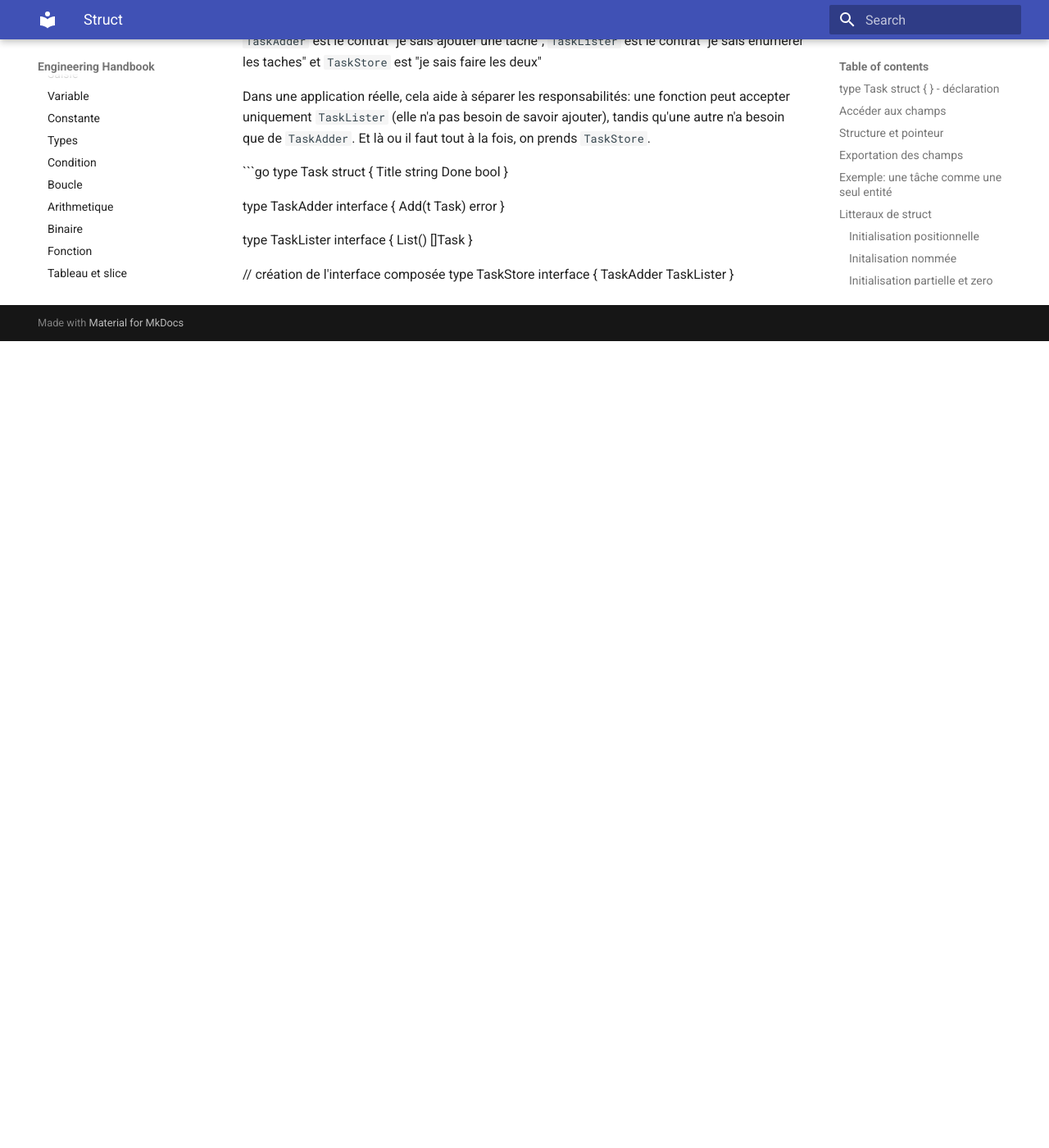
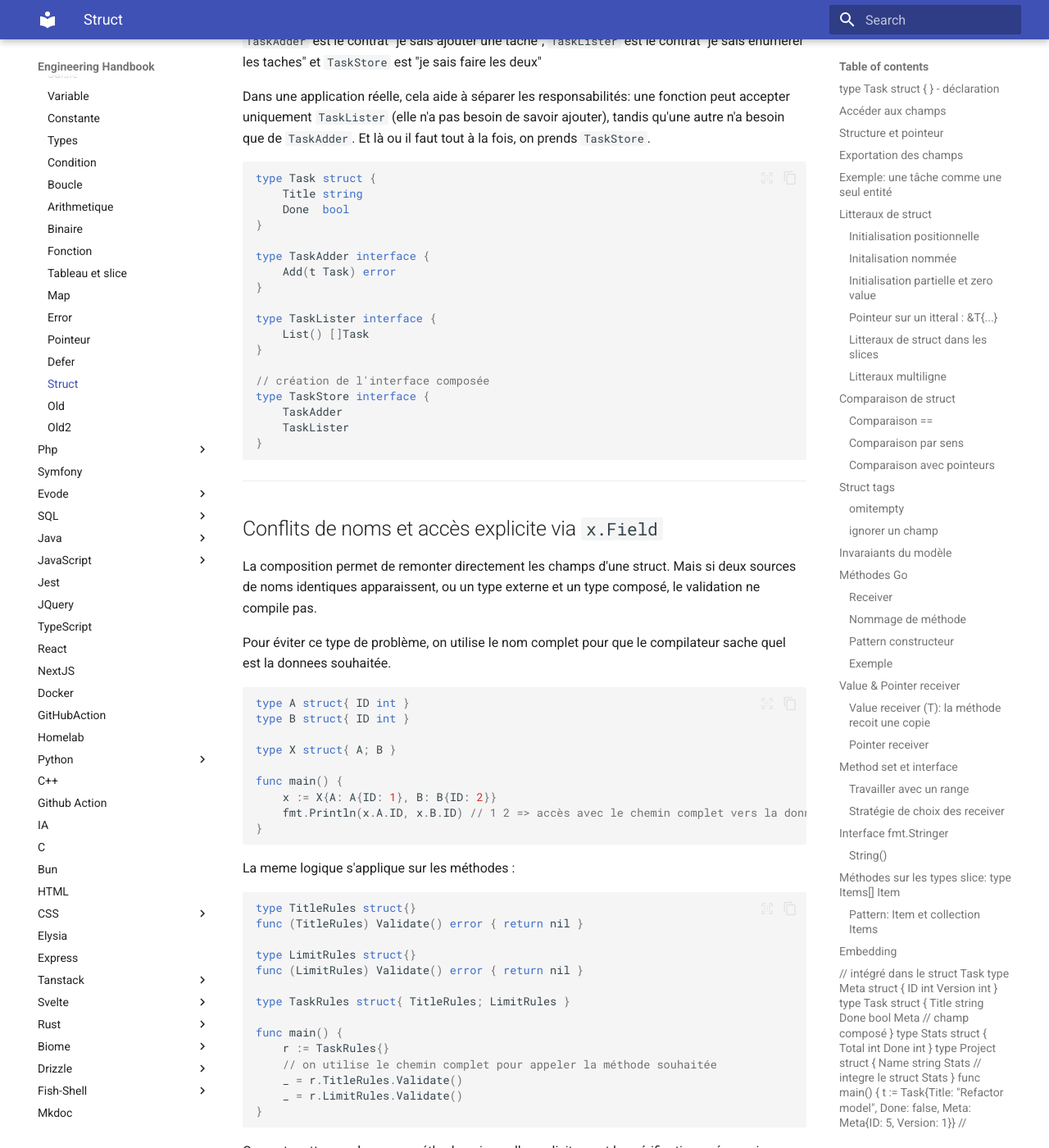
Before and after one commit to GuillemotClement/engineering-handbook, an MkDocs documentation site: the page built from docs/go/struct.md, in a window 1280 px wide and 1400 px high, scrolled down 31910 px. Shown: the whole window at 82% size. Built offline with MkDocs 1.6.1 and Material for MkDocs 9.7.7, drawn with Linux system fonts in a browser that asks for light colours; before the commit the page ends 32326 px from its top, so only the background shows below that; some of the changed text lies outside the part shown.

Commit message:
feat(Go): S23E3 - conflit de nom et acces explicite

````diff
--- a/docs/go/struct.md
+++ b/docs/go/struct.md
@@ -1497,3 +1497,64 @@ type TaskStore interface {
 	TaskAdder
 	TaskLister
 }
+```
+
+---
+
+## Conflits de noms et accès explicite via `x.Field`
+
+La composition permet de remonter directement les champs d'une struct. Mais si deux sources de noms identiques apparaissent, ou un type externe et un type composé, le validation ne compile pas.
+
+Pour éviter ce type de problème, on utilise le nom complet pour que le compilateur sache quel est la donnees souhaitée.
+
+```go
+type A struct{ ID int }
+type B struct{ ID int }
+
+type X struct{ A; B }
+
+func main() {
+	x := X{A: A{ID: 1}, B: B{ID: 2}}
+	fmt.Println(x.A.ID, x.B.ID) // 1 2 => accès avec le chemin complet vers la donnée
+}
+```
+
+La meme logique s'applique sur les méthodes :
+
+```go
+type TitleRules struct{}
+func (TitleRules) Validate() error { return nil }
+
+type LimitRules struct{}
+func (LimitRules) Validate() error { return nil }
+
+type TaskRules struct{ TitleRules; LimitRules }
+
+func main() {
+	r := TaskRules{}
+	// on utilise le chemin complet pour appeler la méthode souhaitée
+	_ = r.TitleRules.Validate()
+	_ = r.LimitRules.Validate()
+}
+```
+
+On peut mettre en place une méthode qui appelle explicitement les vérifications nécessaire :
+
+```go
+type TitleRules struct{}
+func (TitleRules) ValidateTitle(title string) error { return nil }
+
+type LimitRules struct{}
+func (LimitRules) ValidateLimits() error { return nil }
+
+type Task struct {
+	Title string
+	TitleRules
+	LimitRules
+}
+
+func (t Task) Validate() error {
+	if err := t.TitleRules.ValidateTitle(t.Title); err != nil { return err }
+	return t.LimitRules.ValidateLimits()
+}
+```
````
